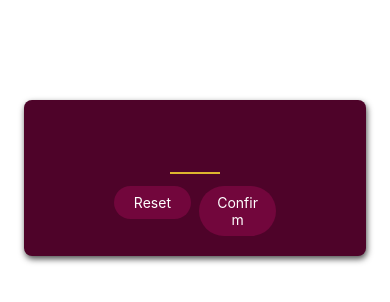
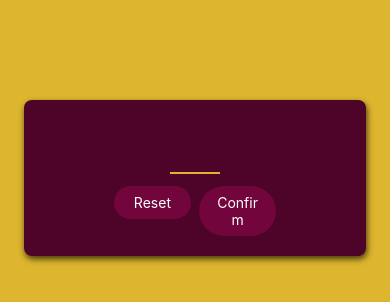
Before and after one commit to ghaith990000/RNGuessNumberGame, a React Native app: screen / in a window 390 px wide. Shown: the top 302 px of the page. Built offline with nearby package versions, Linux system fonts and the light colour scheme.

Commit message:
add screen backgroundColor attribute

```diff
--- a/App.js
+++ b/App.js
@@ -4,8 +4,15 @@ import StartGameScreen from './screens/StartGameScreen';
 
 export default function App() {
   return (
-    <StartGameScreen />
+    <View style={styles.rootScreen}>
+      <StartGameScreen />
+    </View>
   );
 }
 
-const styles = StyleSheet.create({});
+const styles = StyleSheet.create({
+  rootScreen: {
+    flex: 1,
+    backgroundColor: '#ddb52f'
+  }
+});
```
